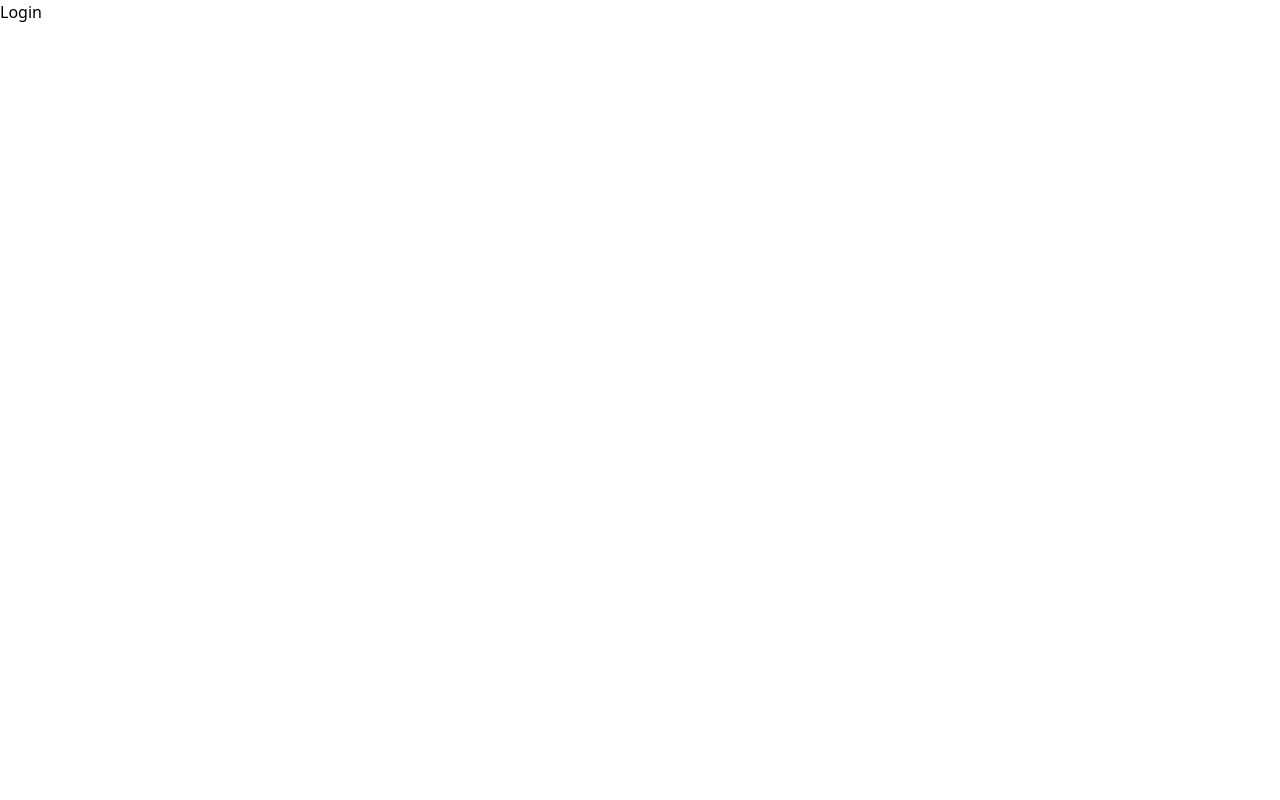
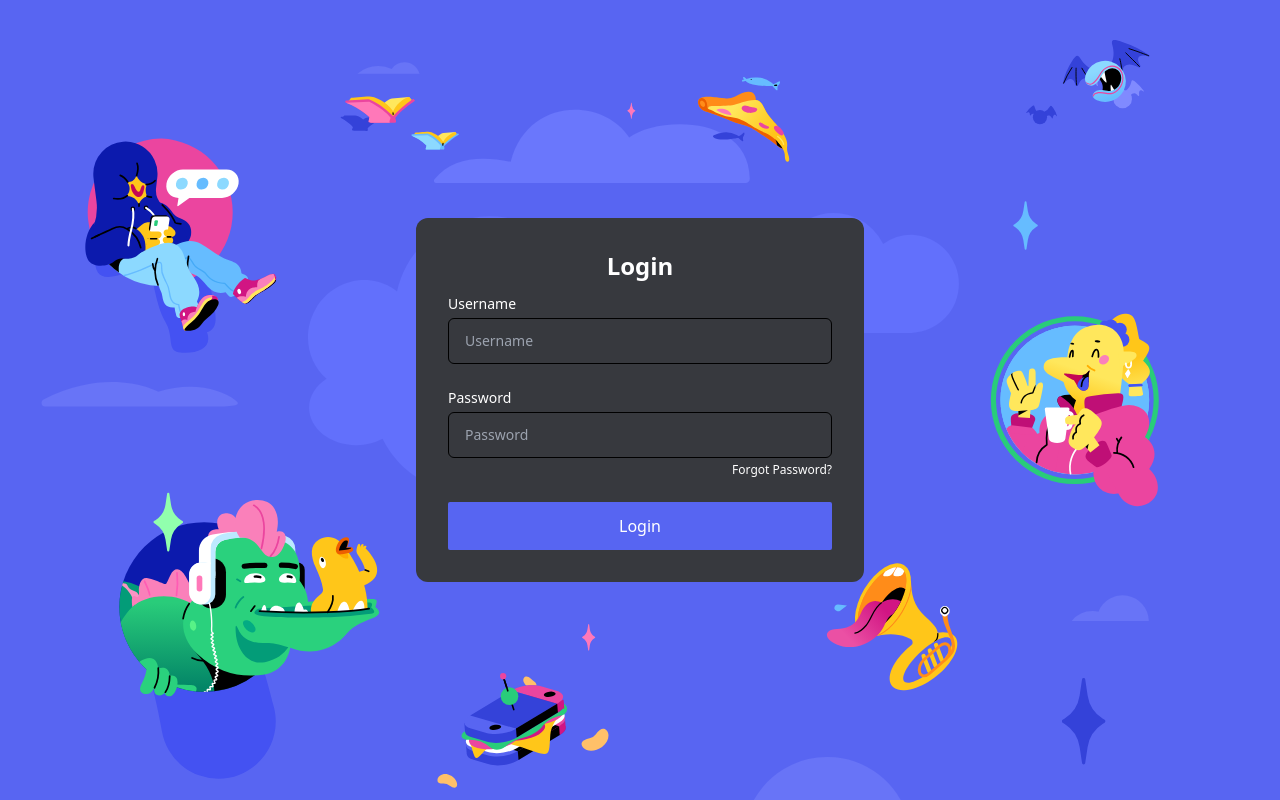
Before and after one commit to kumard3/discord-clone, a React (Create React App) app: page /login in a window 1280 px wide. Built offline with nearby package versions, Linux system fonts and the light colour scheme.

Commit message:
login page in going

```diff
--- a/src/components/Nav.jsx
+++ b/src/components/Nav.jsx
@@ -45,11 +45,14 @@ export default function Nav() {
           </li>
         </ul>
         <div className="items-center flex-shrink-0 hidden lg:flex">
-          <button className="self-center px-8 py-3 font-semibold rounded bg-white text-black">
-           <Link to='/login' >
+
+           <Link to='/login'
+          className="self-center px-8 py-3 font-semibold rounded bg-white text-black">
+
+
            Login
            </Link>
-          </button>
+
         </div>
 
         <button className="p-4 lg:hidden">
--- a/src/pages/Login.jsx
+++ b/src/pages/Login.jsx
@@ -1,7 +1,53 @@
+/* eslint-disable react/style-prop-object */
+import test from "../components/text.svg";
 export default function Login() {
-    return (
-        <div>
-            Login
-        </div>
-    )
+  return (
+    <div className="">
+      <img src={test} className="w-full h-screen absolute z-[-1] " />
+      <div className="flex justify-center items-center w-full h-screen">
+
+
+      <div className="w-full max-w-md p-8 space-y-3 rounded-xl  bg-[#37393E]">
+        <h1 className="text-2xl font-bold text-center text-white">Login</h1>
+        <form
+          novalidate=""
+          action=""
+          className="space-y-6 ng-untouched ng-pristine ng-valid"
+        >
+          <div className="space-y-1 text-sm">
+            <label for="username" className="block text-white">
+              Username
+            </label>
+            <input
+              type="text"
+              name="username"
+              id="username"
+              placeholder="Username"
+              className="w-full px-4 py-3 rounded-md border-[1px] border-black  bg-[#37393E]"
+            />
+          </div>
+          <div className="space-y-1 text-sm">
+            <label for="password" className="block text-white">
+              Password
+            </label>
+            <input
+              type="password"
+              name="password"
+              id="password"
+              placeholder="Password"
+              className="w-full px-4 py-3 rounded-md border-[1px] border-black  bg-[#37393E]"
+            />
+            <div className="flex justify-end text-xs text-white">
+              <a href="#">Forgot Password?</a>
+            </div>
+          </div>
+          <button className="block w-full p-3 text-center rounded-sm text-white bg-[#5765F2]">
+           Login
+          </button>
+        </form>
+
+      </div>
+      </div>
+    </div>
+  );
 }
```
Also changed, not shown: src/components/text.svg (added), src/pages/yy.svg (added).
